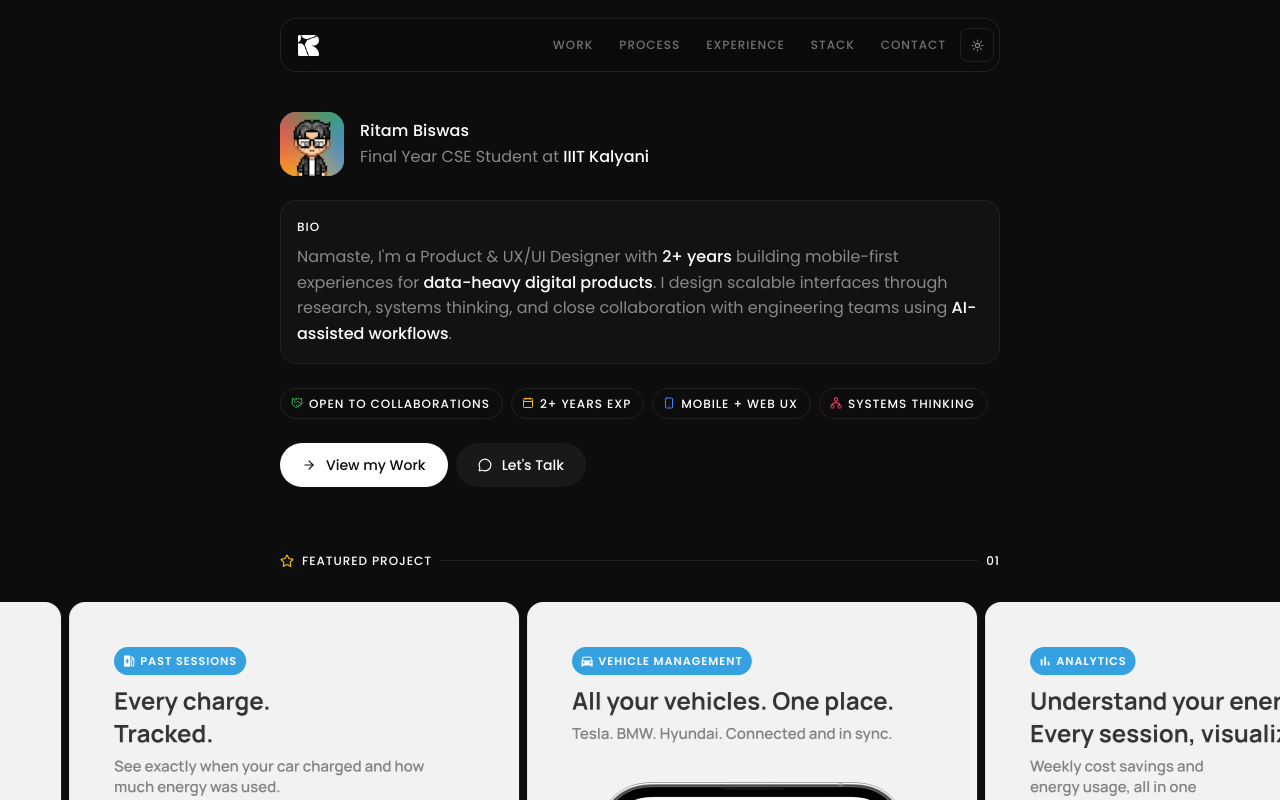
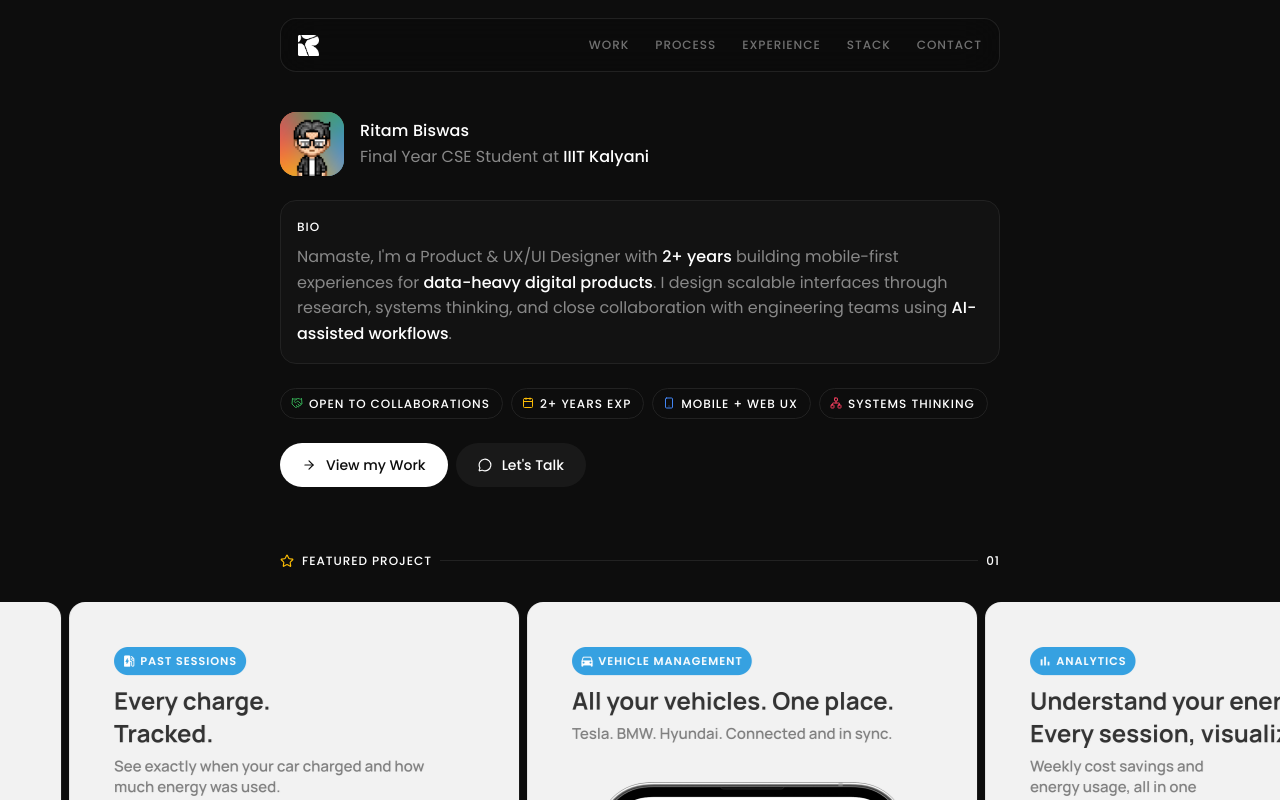
Before and after one commit to RITAMBISWAS404/PORTFOLIO-2026, a Next.js app: page / in a window 1280 px wide. Shown: the top 800 px of the page. Built offline with nearby package versions, Linux system fonts and the light colour scheme.

Commit message:
Revert "Add light/dark mode with theme toggle"
This reverts commit 941f99fefb832b38e3dcd5ea936750c23ac3f125.

```diff
--- a/app/globals.css
+++ b/app/globals.css
@@ -1,121 +1,51 @@
 @import url('https://fonts.googleapis.com/css2?family=Poppins:wght@400;500&display=swap');
 @import "tailwindcss";
 
-/* ── Dark theme (default) ───────────────────────────────────────────────── */
-:root, [data-theme="dark"] {
-  --c-bg:        #0d0d0d;
-  --c-card:      #121212;
-  --c-input:     #111111;
-  --c-border:    #222222;
-  --c-border-hv: #2a2a2a;
-  --c-hover:     rgba(255,255,255,0.018);
-  --c-hover-bg:  rgba(255,255,255,0.03);
-  --c-t1:        #ffffff;
-  --c-t2:        #888888;
-  --c-t3:        #555555;
-  --c-ph:        #999999;
-  --c-accent:    #34a853;
-  --c-red:       #f43f5e;
-  --c-yellow:    #fbbc05;
-  --c-blue:      #4285f4;
-  --c-glow:      rgba(255,255,255,0.05);
-
-  /* Navbar */
-  --nav-bg:                   rgba(10,10,10,0.35);
-  --nav-bg-scrolled:          rgba(10,10,10,0.55);
-  --nav-border:               rgba(255,255,255,0.09);
-  --nav-border-scrolled:      rgba(255,255,255,0.13);
-  --nav-shadow:               0 12px 40px rgba(0,0,0,0.7), 0 1px 0 rgba(255,255,255,0.05) inset;
-  --nav-mobile-bg:            rgba(13,13,13,0.35);
-  --nav-mobile-bg-scrolled:   rgba(10,10,10,0.95);
-  --nav-mobile-border:        rgba(255,255,255,0.05);
-  --nav-mobile-border-scrolled: rgba(255,255,255,0.10);
-  --nav-drawer-bg:            rgba(10,10,10,0.97);
-  --nav-drawer-border:        rgba(255,255,255,0.08);
-  --nav-overlay:              rgba(0,0,0,0.55);
-  --nav-link:                 rgba(255,255,255,0.42);
-  --nav-link-active:          #ffffff;
-  --nav-link-mobile:          rgba(255,255,255,0.5);
-  --nav-link-sep:             rgba(255,255,255,0.06);
-
-  /* Legacy aliases (keep body/scrollbar working) */
-  --color-bg:     #0d0d0d;
-  --color-border: #222222;
-  --color-accent: #34a853;
-
+:root {
+  --color-bg:          #0d0d0d;
+  --color-card:        #121212;
+  --color-input:       #111111;
+  --color-border:      #222222;
+  --color-border-hover:#2a2a2a;
+  --color-text-1:      #ffffff;
+  --color-text-2:      #888888;
+  --color-text-3:      #555555;
+  --color-placeholder: #999999;
+  --color-accent:      #34a853;
+  --color-red:         #f43f5e;
+  --color-yellow:      #fbbc05;
+  --color-blue:        #4285f4;
+  --color-hover:       rgba(255,255,255,0.018);
   --radius-xs: 6px;
   --radius-sm: 8px;
   --radius-md: 12px;
   --radius-lg: 16px;
+  /* Desktop floating nav */
   --nav-height-desktop: 54px;
   --nav-top:            18px;
+  /* Mobile sticky nav */
   --nav-height-mobile:  56px;
 }
 
-/* ── Light theme ────────────────────────────────────────────────────────── */
-[data-theme="light"] {
-  --c-bg:        #f6f6f4;
-  --c-card:      #ffffff;
-  --c-input:     #f0f0ee;
-  --c-border:    #e4e4e2;
-  --c-border-hv: #d0d0ce;
-  --c-hover:     rgba(0,0,0,0.025);
-  --c-hover-bg:  rgba(0,0,0,0.04);
-  --c-t1:        #111111;
-  --c-t2:        #717171;
-  --c-t3:        #a8a8a8;
-  --c-ph:        #bbbbbb;
-  --c-accent:    #34a853;
-  --c-red:       #f43f5e;
-  --c-yellow:    #f5ab00;
-  --c-blue:      #4285f4;
-  --c-glow:      rgba(0,0,0,0.03);
-
-  /* Navbar */
-  --nav-bg:                   rgba(246,246,244,0.7);
-  --nav-bg-scrolled:          rgba(255,255,255,0.92);
-  --nav-border:               rgba(0,0,0,0.08);
-  --nav-border-scrolled:      rgba(0,0,0,0.12);
-  --nav-shadow:               0 4px 24px rgba(0,0,0,0.07), 0 1px 0 rgba(255,255,255,0.9) inset;
-  --nav-mobile-bg:            rgba(246,246,244,0.85);
-  --nav-mobile-bg-scrolled:   rgba(255,255,255,0.97);
-  --nav-mobile-border:        rgba(0,0,0,0.06);
-  --nav-mobile-border-scrolled: rgba(0,0,0,0.10);
-  --nav-drawer-bg:            rgba(250,250,248,0.99);
-  --nav-drawer-border:        rgba(0,0,0,0.07);
-  --nav-overlay:              rgba(0,0,0,0.2);
-  --nav-link:                 rgba(0,0,0,0.45);
-  --nav-link-active:          #111111;
-  --nav-link-mobile:          rgba(0,0,0,0.55);
-  --nav-link-sep:             rgba(0,0,0,0.06);
-
-  --color-bg:     #f6f6f4;
-  --color-border: #e4e4e2;
-  --color-accent: #34a853;
-}
-
 * { box-sizing: border-box; margin: 0; padding: 0; }
-
-html {
-  scroll-behavior: smooth;
-  transition: background-color 0.3s ease;
-}
+html { scroll-behavior: smooth; }
 
 body {
-  background: var(--c-bg);
-  color: var(--c-t1);
+  background: var(--color-bg);
+  color: var(--color-text-1);
   font-family: 'Poppins', sans-serif;
-  font-size: 14px;
+  font-size: 14px;        /* mobile base */
   line-height: 1.6;
   -webkit-font-smoothing: antialiased;
   overflow-x: hidden;
+  /* Mobile: body offset = sticky nav height */
   padding-top: var(--nav-height-mobile);
-  transition: background-color 0.3s ease, color 0.3s ease;
 }
 
 @media (min-width: 768px) {
   body {
-    font-size: 16px;
+    font-size: 16px;      /* desktop base */
+    /* Desktop: floating nav with top gap */
     padding-top: calc(var(--nav-top) + var(--nav-height-desktop) + 8px);
   }
 }
@@ -123,18 +53,18 @@ body {
 section[id], div[id] { scroll-margin-top: 60px; }
 
 ::-webkit-scrollbar              { width: 6px; }
-::-webkit-scrollbar-track        { background: var(--c-bg); }
-::-webkit-scrollbar-thumb        { background: var(--c-border); border-radius: 999px; }
+::-webkit-scrollbar-track        { background: var(--color-bg); }
+::-webkit-scrollbar-thumb        { background: var(--color-border); border-radius: 999px; }
 
-::selection { background: rgba(52,168,83,0.15); }
-:focus-visible { outline: 2px solid var(--c-accent); outline-offset: 3px; border-radius: 4px; }
+::selection { background: rgba(52,168,83,0.15); color: #fff; }
+:focus-visible { outline: 2px solid var(--color-accent); outline-offset: 3px; border-radius: 4px; }
 textarea { resize: none; }
 
-/* Responsive body text */
+/* Responsive body text: 14px mobile → 16px desktop */
 .f16 { font-size: 14px; }
 @media (min-width: 768px) { .f16 { font-size: 16px; } }
 
-/* Responsive buttons */
+/* Responsive buttons: stacked + full width on mobile, row on desktop */
 .btn-row { display: flex; flex-direction: column; gap: 8px; }
 .btn-row > a, .btn-row > button { width: 100%; justify-content: center; }
 @media (min-width: 768px) {
@@ -142,7 +72,7 @@ textarea { resize: none; }
   .btn-row > a, .btn-row > button { width: auto; }
 }
 
-/* Mobile menu open */
+/* ── Mobile menu open: prevent body scroll ─── */
 body.menu-open { overflow: hidden; }
 
 @media (prefers-reduced-motion: reduce) {
--- a/app/layout.tsx
+++ b/app/layout.tsx
@@ -3,7 +3,6 @@ import "./globals.css";
 import Navbar from "@/components/Navbar";
 import LoadingScreen from "@/components/LoadingScreen";
 import { AppReadyProvider } from "@/lib/AppReadyContext";
-import { ThemeProvider } from "@/lib/ThemeContext";
 
 export const metadata: Metadata = {
   title: "Ritam Biswas — Product & UX/UI Designer",
@@ -17,19 +16,13 @@ export const metadata: Metadata = {
 
 export default function RootLayout({ children }: { children: React.ReactNode }) {
   return (
-    <html lang="en" data-theme="dark">
-      <head>
-        {/* Prevent flash of wrong theme */}
-        <script dangerouslySetInnerHTML={{ __html: `(function(){var t=localStorage.getItem('portfolio-theme');document.documentElement.setAttribute('data-theme',t||'dark');})();` }} />
-      </head>
+    <html lang="en">
       <body>
-        <ThemeProvider>
-          <AppReadyProvider>
-            <LoadingScreen />
-            <Navbar />
-            {children}
-          </AppReadyProvider>
-        </ThemeProvider>
+        <AppReadyProvider>
+          <LoadingScreen />
+          <Navbar />
+          {children}
+        </AppReadyProvider>
       </body>
     </html>
   );
--- a/components/Card.tsx
+++ b/components/Card.tsx
@@ -17,7 +17,7 @@ export default function Card({ label, num, body, delay = 0 }: Props) {
         const r = e.currentTarget.getBoundingClientRect();
         const x = (((e.clientX - r.left) / r.width) * 100).toFixed(1);
         const y = (((e.clientY - r.top) / r.height) * 100).toFixed(1);
-        setGlow(`radial-gradient(circle at ${x}% ${y}%, var(--c-glow) 0%, var(--c-card) 65%)`);
+        setGlow(`radial-gradient(circle at ${x}% ${y}%, rgba(255,255,255,0.05) 0%, ${C.card} 65%)`);
       }}
       onMouseEnter={e => {
         setHovered(true);
--- a/components/LoadingScreen.tsx
+++ b/components/LoadingScreen.tsx
@@ -42,7 +42,7 @@ export default function LoadingScreen() {
           transition={{ duration: 0.45, ease: [0.22, 1, 0.36, 1] }}
           style={{
             position: "fixed", inset: 0, zIndex: 9999,
-            background: "var(--c-bg)",
+            background: "#0d0d0d",
             display: "flex", flexDirection: "column",
             alignItems: "center", justifyContent: "center",
             gap: 36,
--- a/components/Navbar.tsx
+++ b/components/Navbar.tsx
@@ -1,11 +1,10 @@
 "use client";
 import { useEffect, useState, useCallback, useRef } from "react";
 import { useAnimate, stagger } from "framer-motion";
-import { Menu, X, Sun, Moon } from "lucide-react";
+import { Menu, X } from "lucide-react";
 import { navLinks } from "@/data/content";
 import { C } from "@/lib/tokens";
 import { useAppReady } from "@/lib/AppReadyContext";
-import { useTheme } from "@/lib/ThemeContext";
 
 export default function Navbar() {
   const [scrolled,  setScrolled]  = useState(false);
@@ -15,10 +14,8 @@ export default function Navbar() {
   const [scope, animate] = useAnimate();
   const animated = useRef(false);
   const { ready } = useAppReady();
-  const { theme, toggle } = useTheme();
 
-  const logoSrc = theme === "light" ? "/images/light/logo.png" : "/images/logo.png";
-
+  // Detect mobile
   useEffect(() => {
     const mq = window.matchMedia("(max-width: 767px)");
     const upd = () => setIsMobile(mq.matches);
@@ -26,12 +23,14 @@ export default function Navbar() {
     return () => mq.removeEventListener("change", upd);
   }, []);
 
+  // Scroll listener
   useEffect(() => {
     const onScroll = () => setScrolled(window.scrollY > 20);
     window.addEventListener("scroll", onScroll, { passive: true });
     return () => window.removeEventListener("scroll", onScroll);
   }, []);
 
+  // Active section tracker
   useEffect(() => {
     const ids = ["hero","featured","process","experience","stack","contact","socials"];
     const obs = new IntersectionObserver(entries => {
@@ -41,11 +40,13 @@ export default function Navbar() {
     return () => obs.disconnect();
   }, []);
 
+  // Lock body scroll when mobile menu is open
   useEffect(() => {
     document.body.classList.toggle("menu-open", menuOpen);
     return () => document.body.classList.remove("menu-open");
   }, [menuOpen]);
 
+  // Desktop entry animation — waits for loading screen to finish
   useEffect(() => {
     if (isMobile || animated.current || !scope.current || !ready) return;
     animated.current = true;
@@ -63,59 +64,62 @@ export default function Navbar() {
   if (isMobile) {
     return (
       <>
+        {/* Sticky top bar */}
         <header style={{
           position: "fixed", top: 0, left: 0, right: 0, zIndex: 1000,
           height: 56,
-          background: scrolled ? "var(--nav-mobile-bg-scrolled)" : "var(--nav-mobile-bg)",
+          background: scrolled
+            ? "rgba(10,10,10,0.55)"
+            : "rgba(13,13,13,0.35)",
           backdropFilter: "blur(20px)", WebkitBackdropFilter: "blur(20px)",
-          borderBottom: `1px solid ${scrolled ? "var(--nav-mobile-border-scrolled)" : "var(--nav-mobile-border)"}`,
+          borderBottom: `1px solid ${scrolled ? "rgba(255,255,255,0.10)" : "rgba(255,255,255,0.05)"}`,
           display: "flex", alignItems: "center", justifyContent: "space-between",
           padding: "0 20px",
           transition: "background 0.3s, border-color 0.3s",
         }}>
+          {/* Logo */}
           <a href="#hero" onClick={closeMenu} style={{
             width: 36, height: 36,
             display: "flex", alignItems: "center", justifyContent: "center",
             textDecoration: "none",
           }}>
-            <img src={logoSrc} alt="Ritam Biswas" style={{ width: 19, height: 19, objectFit: "contain" }} />
+            <img src="/images/logo.png" alt="Ritam Biswas" style={{ width: 19, height: 19, objectFit: "contain" }} />
           </a>
 
-          <div style={{ display: "flex", alignItems: "center", gap: 12 }}>
-            {/* Theme toggle */}
-            <button onClick={toggle} aria-label="Toggle theme"
-              style={{ background:"none", border:"none", cursor:"pointer",
-                color:"var(--c-t2)", display:"flex", alignItems:"center", padding:4 }}>
-              {theme === "dark"
-                ? <Sun  size={18} strokeWidth={2} />
-                : <Moon size={18} strokeWidth={2} />}
+          {/* Hamburger */}
+          <button
+            onClick={() => setMenuOpen(o => !o)}
+            aria-label={menuOpen ? "Close menu" : "Open menu"}
+            style={{
+              background: "none", border: "none",
+              display: "flex", alignItems: "center", justifyContent: "center",
+              cursor: "pointer", color: "#fff", padding: 4,
+            }}>
+            {menuOpen
+              ? <X size={20} strokeWidth={1.5} />
+              : <Menu size={20} strokeWidth={1.5} />}
           </button>
-
-            <button onClick={() => setMenuOpen(o => !o)}
-              aria-label={menuOpen ? "Close menu" : "Open menu"}
-              style={{ background:"none", border:"none", cursor:"pointer",
-                color:"var(--c-t1)", display:"flex", alignItems:"center", padding:4 }}>
-              {menuOpen ? <X size={20} strokeWidth={1.5} /> : <Menu size={20} strokeWidth={1.5} />}
-            </button>
-          </div>
         </header>
 
-        {/* Overlay */}
-        <div onClick={closeMenu} style={{
+        {/* Drawer overlay */}
+        <div
+          onClick={closeMenu}
+          style={{
             position: "fixed", inset: 0, zIndex: 998,
-          background: "var(--nav-overlay)",
+            background: "rgba(0,0,0,0.55)",
             backdropFilter: "blur(2px)",
             opacity: menuOpen ? 1 : 0,
             pointerEvents: menuOpen ? "all" : "none",
             transition: "opacity 0.3s ease",
-        }} />
+          }}
+        />
 
-        {/* Drawer */}
+        {/* Drawer panel */}
         <nav style={{
           position: "fixed", top: 56, left: 0, right: 0, zIndex: 999,
-          background: "var(--nav-drawer-bg)",
+          background: "rgba(10,10,10,0.97)",
           backdropFilter: "blur(32px)", WebkitBackdropFilter: "blur(32px)",
-          borderBottom: `1px solid var(--nav-drawer-border)`,
+          borderBottom: `1px solid rgba(255,255,255,0.08)`,
           padding: "8px 0 20px",
           transform: menuOpen ? "translateY(0)" : "translateY(-8px)",
           opacity: menuOpen ? 1 : 0,
@@ -130,13 +134,14 @@ export default function Navbar() {
                 display: "flex", alignItems: "center",
                 height: 52, padding: "0 24px",
                 fontSize: 13, fontWeight: 500,
-                color: isActive ? "var(--nav-link-active)" : "var(--nav-link-mobile)",
+                color: isActive ? C.t1 : "rgba(255,255,255,0.5)",
                 letterSpacing: "0.1em", textTransform: "uppercase",
                 textDecoration: "none",
-                borderBottom: i < navLinks.length - 1 ? `1px solid var(--nav-link-sep)` : "none",
+                borderBottom: i < navLinks.length - 1
+                  ? `1px solid rgba(255,255,255,0.06)` : "none",
                 transition: "color 0.2s, background 0.2s",
               }}
-              onMouseEnter={e => { (e.currentTarget as HTMLAnchorElement).style.background = "var(--c-hover-bg)"; }}
+              onMouseEnter={e => { (e.currentTarget as HTMLAnchorElement).style.background = "rgba(255,255,255,0.04)"; }}
               onMouseLeave={e => { (e.currentTarget as HTMLAnchorElement).style.background = ""; }}>
                 {label}
               </a>
@@ -147,7 +152,7 @@ export default function Navbar() {
     );
   }
 
-  // ─── DESKTOP NAV ───────────────────────────────────────────────────────────
+  // ─── DESKTOP NAV (floating pill) ───────────────────────────────────────────
   return (
     <div style={{
       position: "fixed", top: 18, left: 0, right: 0,
@@ -158,25 +163,29 @@ export default function Navbar() {
         pointerEvents: "all",
         width: 54, height: 54, padding: 5,
         transform: "translateY(-70px)",
-        background: scrolled ? "var(--nav-bg-scrolled)" : "var(--nav-bg)",
+        background: scrolled ? "rgba(10,10,10,0.55)" : "rgba(10,10,10,0.35)",
         backdropFilter: "blur(20px)", WebkitBackdropFilter: "blur(20px)",
-        border: `1px solid ${scrolled ? "var(--nav-border-scrolled)" : "var(--nav-border)"}`,
+        border: scrolled
+          ? "1px solid rgba(255,255,255,0.13)"
+          : "1px solid rgba(255,255,255,0.09)",
         borderRadius: 16,
         display: "flex", alignItems: "center", gap: 5,
         overflow: "hidden",
-        boxShadow: scrolled ? "var(--nav-shadow)" : "none",
+        boxShadow: scrolled
+          ? "0 12px 40px rgba(0,0,0,0.7), 0 1px 0 rgba(255,255,255,0.05) inset"
+          : "none",
         transition: "background 0.25s, border-color 0.25s, box-shadow 0.25s",
       }}>
-        {/* Logo */}
+        {/* Logo chip */}
         <a href="#hero" style={{
           flexShrink: 0, width: 44, height: 44,
           display: "flex", alignItems: "center", justifyContent: "center",
           textDecoration: "none",
         }}>
-          <img src={logoSrc} alt="Ritam Biswas" style={{ width: 21, height: 21, objectFit: "contain" }} />
+          <img src="/images/logo.png" alt="Ritam Biswas" style={{ width: 21, height: 21, objectFit: "contain" }} />
         </a>
 
-        {/* Links */}
+        {/* Links — right aligned */}
         <div style={{ flex: 1, display: "flex", alignItems: "center", justifyContent: "flex-end", gap: 2, height: 44 }}>
           {navLinks.map(({ label, href }) => {
             const sid = href.replace("#", "");
@@ -186,36 +195,18 @@ export default function Navbar() {
                 display: "flex", alignItems: "center",
                 height: 34, padding: "0 12px", borderRadius: 8,
                 fontSize: 12, fontWeight: 500,
-                color: isActive ? "var(--nav-link-active)" : "var(--nav-link)",
+                color: isActive ? "#ffffff" : "rgba(255,255,255,0.42)",
                 letterSpacing: "0.08em", textTransform: "uppercase",
                 textDecoration: "none", whiteSpace: "nowrap",
                 opacity: 0, filter: "blur(4px)",
                 transition: "color 0.25s",
               }}
-              onMouseEnter={e => { (e.currentTarget as HTMLAnchorElement).style.color = "var(--nav-link-active)"; }}
-              onMouseLeave={e => { (e.currentTarget as HTMLAnchorElement).style.color = isActive ? "var(--nav-link-active)" : "var(--nav-link)"; }}>
+              onMouseEnter={e => { (e.currentTarget as HTMLAnchorElement).style.color = "rgba(255,255,255,0.95)"; }}
+              onMouseLeave={e => { (e.currentTarget as HTMLAnchorElement).style.color = isActive ? "#ffffff" : "rgba(255,255,255,0.42)"; }}>
                 {label}
               </a>
             );
           })}
-
-          {/* Theme toggle */}
-          <button className="nav-link" onClick={toggle} aria-label="Toggle theme"
-            style={{
-              width: 34, height: 34, borderRadius: 8, flexShrink: 0,
-              background: "transparent",
-              border: `1px solid var(--nav-border)`,
-              display: "flex", alignItems: "center", justifyContent: "center",
-              cursor: "pointer", color: "var(--c-t2)",
-              opacity: 0, filter: "blur(4px)",
-              transition: "background 0.2s, color 0.2s, border-color 0.2s",
-            }}
-            onMouseEnter={e => { const b = e.currentTarget; b.style.background = "var(--c-hover-bg)"; b.style.color = "var(--c-t1)"; }}
-            onMouseLeave={e => { const b = e.currentTarget; b.style.background = "transparent"; b.style.color = "var(--c-t2)"; }}>
-            {theme === "dark"
-              ? <Sun  size={13} strokeWidth={2} />
-              : <Moon size={13} strokeWidth={2} />}
-          </button>
         </div>
       </nav>
     </div>
--- a/lib/ThemeContext.tsx
+++ /dev/null
@@ -1,30 +0,0 @@
-"use client";
-import { createContext, useContext, useEffect, useState } from "react";
-
-type Theme = "dark" | "light";
-
-const ThemeCtx = createContext<{ theme: Theme; toggle: () => void }>({
-  theme: "dark", toggle: () => {},
-});
-
-export function ThemeProvider({ children }: { children: React.ReactNode }) {
-  const [theme, setTheme] = useState<Theme>("dark");
-
-  useEffect(() => {
-    const saved = localStorage.getItem("portfolio-theme") as Theme | null;
-    const initial: Theme = saved || "dark";
-    setTheme(initial);
-    document.documentElement.setAttribute("data-theme", initial);
-  }, []);
-
-  const toggle = () => {
-    const next: Theme = theme === "dark" ? "light" : "dark";
-    setTheme(next);
-    document.documentElement.setAttribute("data-theme", next);
-    localStorage.setItem("portfolio-theme", next);
-  };
-
-  return <ThemeCtx.Provider value={{ theme, toggle }}>{children}</ThemeCtx.Provider>;
-}
-
-export const useTheme = () => useContext(ThemeCtx);
--- a/lib/tokens.ts
+++ b/lib/tokens.ts
@@ -1,37 +1,25 @@
-// Single source of truth — all values are CSS custom properties
-// so they respond to [data-theme] changes without React re-renders.
+// Single source of truth for all design tokens used in inline styles
 export const C = {
-  bg:      "var(--c-bg)",
-  card:    "var(--c-card)",
-  input:   "var(--c-input)",
-  border:  "var(--c-border)",
-  borderHv:"var(--c-border-hv)",
-  hover:   "var(--c-hover)",
-  hoverBg: "var(--c-hover-bg)",
-  t1:      "var(--c-t1)",
-  t2:      "var(--c-t2)",
-  t3:      "var(--c-t3)",
-  ph:      "var(--c-ph)",
-  accent:  "var(--c-accent)",
-  red:     "var(--c-red)",
-  yellow:  "var(--c-yellow)",
-  blue:    "var(--c-blue)",
+  bg:      "#0d0d0d",  card:    "#121212",  input:   "#111111",
+  border:  "#222222",  borderHv:"#2a2a2a",  hover:   "rgba(255,255,255,0.018)",
+  hoverBg: "rgba(255,255,255,0.03)",
+  t1:      "#ffffff",  t2:      "#888888",  t3:      "#555555",  ph: "#999999",
+  accent:  "#34a853",  red:     "#f43f5e",  yellow:  "#fbbc05",  blue: "#4285f4",
 };
-
 export const ease = "cubic-bezier(.22,1,.36,1)";
 export const col  = { maxWidth: 768, margin: "0 auto" } as const;
 
 export const tagStyle: React.CSSProperties = {
   display:"flex",alignItems:"center",gap:6,padding:"5px 12px 5px 10px",
-  border:`1px solid var(--c-border)`,borderRadius:9999,
-  fontSize:12,fontWeight:500,color:"var(--c-t1)",letterSpacing:"0.08em",
+  border:`1px solid ${C.border}`,borderRadius:9999,
+  fontSize:12,fontWeight:500,color:C.t1,letterSpacing:"0.08em",
   whiteSpace:"nowrap",cursor:"default",
   transition:"border-color 0.25s,background 0.25s",
 };
 export const tagHv=(e:React.MouseEvent,on:boolean)=>{
   const el=e.currentTarget as HTMLElement;
-  el.style.borderColor=on?"var(--c-border-hv)":"var(--c-border)";
-  el.style.background =on?"var(--c-hover-bg)":"";
+  el.style.borderColor=on?C.borderHv:C.border;
+  el.style.background =on?C.hoverBg:"";
 };
 export const revealStyle=(inView:boolean,delay=0):React.CSSProperties=>({
   opacity:inView?1:0,
@@ -40,8 +28,8 @@ export const revealStyle=(inView:boolean,delay=0):React.CSSProperties=>({
   transition:`opacity 0.7s ${ease} ${delay}s, filter 0.7s ${ease} ${delay}s, transform 0.7s ${ease} ${delay}s`,
 });
 export const inputBase:React.CSSProperties={
-  width:"100%",background:"var(--c-input)",border:`1px solid var(--c-border)`,borderRadius:16,
-  padding:12,fontFamily:"Poppins,sans-serif",fontSize:14,fontWeight:400,color:"var(--c-t1)",
+  width:"100%",background:C.input,border:`1px solid ${C.border}`,borderRadius:16,
+  padding:12,fontFamily:"Poppins,sans-serif",fontSize:14,fontWeight:400,color:C.t1,
   outline:"none",WebkitAppearance:"none",appearance:"none",
   transition:"border-color 0.25s,box-shadow 0.25s,transform 0.25s",
 };
```
Lines whose indentation alone changed are shown as unchanged.
